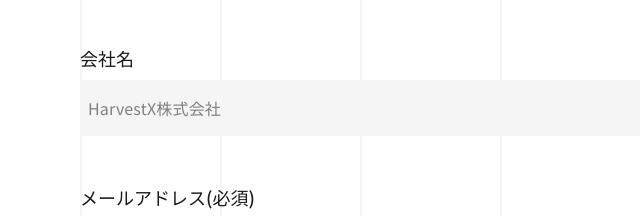
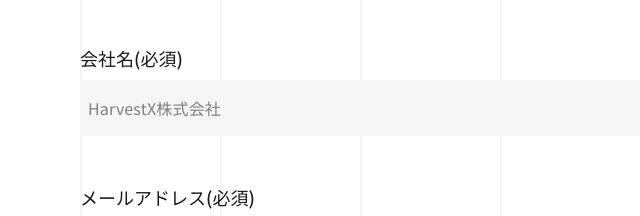
Before and after one commit to m12watanabe1a/m12watanabe1a.github.io, a plain HTML site: page contact/index.html in a window 1280 px wide. Shown: the part 534-750 px from the top of the page, 0-640 px from the left. Drawn offline with Linux system fonts and the light colour scheme; a web font is replaced by a local one.

Commit message:
deploy: HarvestX/hx_web2@fd738f3394b3068b9c4bc2a164fb7852ae3757e2

```diff
--- a/contact/index.html
+++ b/contact/index.html
@@ -104,7 +104,7 @@
           />
         </div>
         <div class="contact__company">
-            <label for="companyName">会社名</label>
+            <label for="companyName">会社名(必須)</label>
             <input
               type="text"
               id="companyName"
```
Also changed, not shown: index.html (+1 -1 lines).
